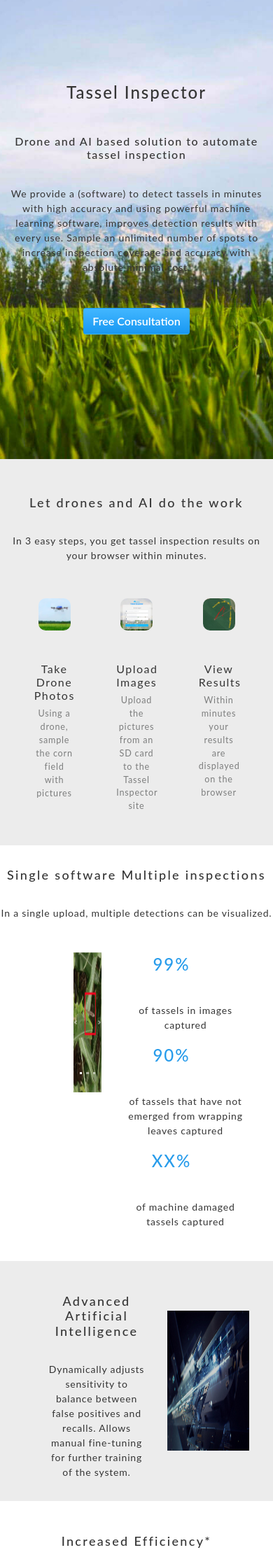
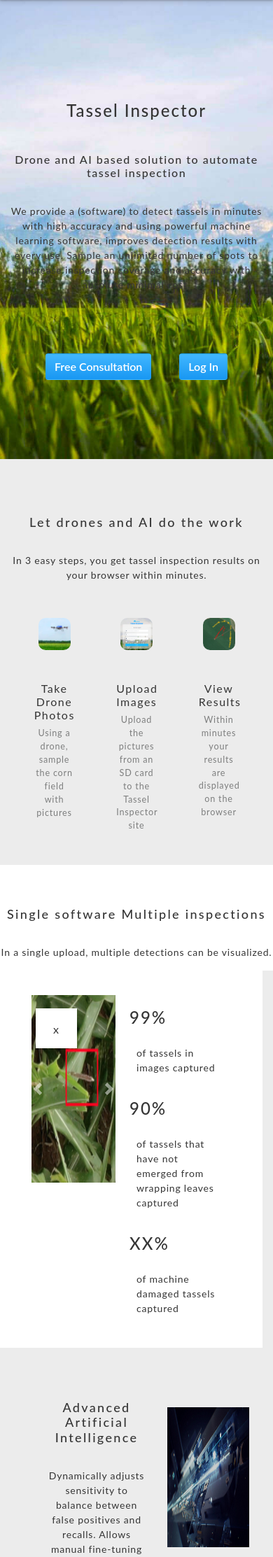
Before and after one commit to wangj383/eavisiontech, a PHP site: page /service.html in a window 390 px wide. Shown: the part 64-2289 px from the top of the page at 70% size. Run offline with PHP 8.4, Linux system fonts and the light colour scheme.

Commit message:
edited service page

```diff
--- a/service.html
+++ b/service.html
@@ -49,8 +49,8 @@
 	<!-- mobile navbar -->
 
 	<div class="bodyOverlay">
-		<div id="serviceBanner" >
-			<div class="container-fluid" style="padding-top: 100px; padding-bottom:100px">
+		<div id="serviceBanner">
+			<div class="container-fluid">
 				<div class="row">
 					<div class="col-12">
 						<h1>Tassel Inspector</h1>
@@ -72,7 +72,10 @@
 						</p>
 					</div>
 				</div>
-				<a href="about.html#aboutContact"><button type="button" class="btn blue-button">Free Consultation</button></a>
+				<div class="row buttons">
+					<a href="about.html#aboutContact"><button type="button" class="btn blue-button">Free Consultation</button></a>
+					<a href="https://www.tasselmaster.com/inspector/#/login" target="_blank"><button type="button" class="btn blue-button">Log In</button></a>
+				</div>
 			</div>
 		</div>
 
@@ -121,45 +124,66 @@
 					</div>
 				</div>
 			</div>
+
 			<div class="row bgWhite">
 				<div class="col-12">
 					<h2>Single software Multiple inspections</h2>
 				</div>
 			</div>
 			<div class="row bgWhite">
-				<div class="col-sm-8 mx-auto serviceSlideShow">
+				<div class="col-sm-8 mx-auto">
 					<p>In a single upload, multiple detections can be visualized.</p>
 				</div>
 			</div>
-			<div class="row bgWhite">
-				<div class="col-3"></div>
-				<div class="col-2 serviceSlideShow">
-					<div id="carouselExampleIndicators" class="carousel slide" data-ride="carousel">
-						<ol class="carousel-indicators">
-							<li data-target="#carouselExampleIndicators" data-slide-to="0" class="active"></li>
-							<li data-target="#carouselExampleIndicators" data-slide-to="1"></li>
-							<li data-target="#carouselExampleIndicators" data-slide-to="2"></li>
-						</ol>
-						<div class="carousel-inner">
-							<div class="carousel-item active">
-								<img class="d-block w-100" src="static/img/tassel1.jpeg" alt="First slide">
-
-							</div>
-							<div class="carousel-item">
-								<img class="d-block w-100" src="static/img/uav-3.jpg" alt="Second slide">
-							</div>
-							<div class="carousel-item">
-								<img class="d-block w-100" src="static/img/tassel-inspector-web.png" alt="Third slide">
-							</div>
-						</div>
-						<a class="carousel-control-prev" href="#carouselExampleIndicators" role="button" data-slide="prev">
+			<div class="row bgWhite slideshowSection container-fluid">
+				<div class="col-1"></div>
+				<div class="col-5 slideshow-container">
+					<div id="mobileCarousel">
+						<a class="carousel-control-prev" href="#visionCarousel" role="button" data-slide="prev">
 							<span class="carousel-control-prev-icon" aria-hidden="true"></span>
 							<span class="sr-only">Previous</span>
 						</a>
-						<a class="carousel-control-next" href="#carouselExampleIndicators" role="button" data-slide="next">
+						<a class="carousel-control-next" href="#visionCarousel" role="button" data-slide="next">
 							<span class="carousel-control-next-icon" aria-hidden="true"></span>
 							<span class="sr-only">Next</span>
 						</a>
+					</div>
+					<div id="carouselArea" class="bgWhite">
+						<div class="container">
+							<div class="row">
+								<div id="serviceCarousel" class="carousel slide mx-auto" data-ride="carousel">
+									<div class="carousel-inner">
+										<div class="carousel-item active">
+											<img class="d-block img-fluid w-100" src="static/img/tassel1.jpeg" alt="First slide">
+											<div class="carousel-caption"><h3>x</h3></div>
+										</div>
+										<div class="carousel-item">
+											<img class="d-block img-fluid w-100" src="static/img/tassel-machine-damage.png" alt="Second slide">
+											<div class="carousel-caption"><h3>xx</h3></div>
+										</div>
+										<div class="carousel-item">
+											<img class="d-block img-fluid w-100" src="static/img/tassel-inspector-web.png" alt="Third slide">
+											<div class="carousel-caption"><h3>xxx</h3></div>
+										</div>
+									</div>
+									<a class="carousel-control-prev" href="#serviceCarousel" role="button" data-slide="prev">
+										<span class="carousel-control-prev-icon" aria-hidden="true"></span>
+										<span class="sr-only">Previous</span>
+									</a>
+									<a class="carousel-control-next" href="#serviceCarousel" role="button" data-slide="next">
+										<span class="carousel-control-next-icon" aria-hidden="true"></span>
+										<span class="sr-only">Next</span>
+									</a>
+									<!-- Thumbnails -->
+									<ul class="thumbnails-carousel clearfix d-none d-sm-block">
+										<li><img src="static/img/tassel1.jpeg"></li>
+										<li><img src="static/img/tassel-machine-damage.png"></li>
+										<li><img src="static/img/tassel-inspector-web.png"></li>
+									</ul>
+								</div>
+							</div>
+
+						</div>
 					</div>
 				</div>
 				<!-- <div class="col-2 serviceSlideShow">
@@ -174,7 +198,7 @@
 					<p class="inline"> of tassels in images captured</p>
 				</div>
 				 -->
-				<div class="col-6 serviceSlideShow">
+				<div class="col-5 slideshowText">
 					<div>
 						<h1 class="inline">99%</h1>
 						<p class="inline"> of tassels in images captured</p>
@@ -188,6 +212,7 @@
 						<p class="inline"> of machine damaged tassels captured</p>
 					</div>
 				</div>
+				<div class="col-1"></div>
 			</div>
 			<div class="serviceSection">
 				<div class="row">
@@ -232,18 +257,18 @@
 				</div>
 			</div>
 			<div class="serviceSection">
-				<h2>Contact Us</h2>
+				<h2>Get in Touch</h2>
 				<div>
 					<img class="contactIcon" src="static/img/icons/checkmark.png">
-					<h3 class="inline">Free Consultation</h3>
+					<p class="inline">Free Consultation</p>
 				</div>
 				<div>
 					<img class="contactIcon" src="static/img/icons/checkmark.png">
-					<h3 class="inline">Free Demonstration</h3>
+					<p class="inline">Free Demonstration</p>
 				</div>
 				<div>
 					<img class="contactIcon" src="static/img/icons/checkmark.png">
-					<h3 class="inline">Multi-language Support</h3>
+					<p class="inline">Multi-language Support</p>
 				</div>
 				<div class="row" style="margin:15px auto;">
 					<a href="mailto:info@eavision.com"><button class="button blue-button">Contact Us</button></a>
@@ -251,8 +276,6 @@
 			</div>
 		</div>
 	</div>
-
-
 
 	<!-- Footer -->
 	<div class="footer">
@@ -272,8 +295,8 @@
 				</div>
 				<div class="col-2"></div>
 				<div class="col socialMedia">
-					<a href="https://www.linkedin.com/company/eavision-technologies/"><img class="footerIcon" src="static/img/icons/linkedin.png"></a>
-					<a href="https://www.youtube.com/channel/UCL1683_IwdnG2kUso3qeQOg"><img class="footerIcon" src="static/img/icons/youtube.png"></a>
+					<a href="https://www.linkedin.com/company/eavision-technologies/" target="_blank"><img class="footerIcon" src="static/img/icons/linkedin.png"></a>
+					<a href="https://www.youtube.com/channel/UCL1683_IwdnG2kUso3qeQOg" target="_blank"><img class="footerIcon" src="static/img/icons/youtube.png"></a>
 				</div>
 				<!-- <div class="col-2"></div> -->
 			</div>
--- a/static/css/eavisionStyle.css
+++ b/static/css/eavisionStyle.css
@@ -68,6 +68,7 @@ nav{
 	height: 64px !important;
 	z-index: 5;
 	background-color: #FFFFFF;
+	box-shadow: 0 1px 2px 0 rgba(60,64,67,0.3), 0 2px 6px 2px rgba(60,64,67,0.15);
 }
 
 .navigation .navbar-collapse{
@@ -124,9 +125,7 @@ a span:hover{
 	background-color: #353535;
 	color: #FFFFFF;
 }
-.footer .row{
-	margin-left:10%;
-}
+
 .footer h3{
 	/* text-transform: uppercase; */
 	padding-top: 48px;
@@ -197,7 +196,7 @@ a span:hover{
 	border-radius: 4px;
     font-weight: 600;
 	background-image: linear-gradient(-180deg,#42b7ff,#1897f2);
-	transition-duration: 0.3s;
+	transition-duration: 4s;
 	/* box-shadow: 0 4px 8px 0 rgba(0,0,0,0.2);  */
 
 }
@@ -206,7 +205,12 @@ a span:hover{
 }
 
 .blue-button:hover{
-	background-image: linear-gradient(-180deg,#6abef3,#58b8fc);
+	background-image: linear-gradient(-180deg,#6dd1ff,#4ac2f1);
+	/* other color choice (less bright): #6dc5ff,#4ab4f1 */
+}
+
+.blue-button:active{
+	background-image: linear-gradient(-180deg,#18a2f2,#42baff) !important;
 }
 
 .blue-border-button{
@@ -233,7 +237,7 @@ a span:hover{
 	background-size: cover;
 	background-position: center; */
 	color: #FFFFFF;
-	height: 92vh;
+	height: 45vw;
 	margin-top: 64px;
 }
 
@@ -247,7 +251,7 @@ a span:hover{
 
 #homeBanner .w-100{
 	width: 100% !important;
-	height: 92vh;
+	height: 45vw;
   }
 
 #homeVideo {
@@ -483,13 +487,12 @@ video {
 	background-position: bottom;
 	background-size: cover;
 	background-color: #e5e5e5;
-	color: black;
 	text-align: center;
 	height: 720px;
 }
 
 #serviceBanner h1{
-	margin-top:64px;
+	margin-top:190px;
 }
 #serviceBanner h3{
 	margin-top: 20px;
@@ -497,8 +500,17 @@ video {
 }
 
 #serviceBanner p{
-	margin-top: 16px;
+	margin-top: 15px;
 	margin-bottom: 48px;
+}
+
+#serviceBanner .buttons{
+	justify-content: center;
+}
+
+#serviceBanner button{
+	margin:40px 20px;
+	justify-content: center;
 }
 
 #serviceDescription{
@@ -514,12 +526,11 @@ video {
 
 #serviceDescription h1{
 	position: relative;
-	bottom:15px;
-	right:20px;
-	color:#289CEB;
+	right:10px;
+	/* color:#289CEB; */
 }
 #serviceDescription h2{
-	margin-top: 32px;
+	margin-top: 60px;
 	margin-bottom: 32px;
 }
 #serviceDescription h3{
@@ -580,42 +591,25 @@ video {
 	border-bottom-left-radius: 10px;
 }
 
-/* .imgOverlay1{
-	position: absolute;
-	top:19vw;
-	right:5vw;
-	color:rgb(65, 134, 238);
-	opacity: 0.3;
-	font-size:150px;
+
+/* Slideshow */
+#serviceDescription .slideshowSection{
+	padding-top:35px;
+}
+#serviceDescription .slideshow-container {
+	align-items: center;
+	max-width: 1000px;
+	position: relative;
+	padding-bottom:10px;
 }
 
-.imgOverlay2{
-	position: absolute;
-	top:19vw;
-	right:5vw;
-	color:rgb(65, 134, 238);
-	opacity: 0.3;
-	font-size:150px;
+#serviceDescription .slideshowText {
+	text-align: left;
+
 }
-
-.imgOverlay3{
-	position: absolute;
-	top:19vw;
-	right:5vw;
-	color:rgb(65, 134, 238);
-	opacity: 0.3;
-	font-size:150px;
-} */
-
-
-#serviceDescription .serviceSlideShow{
-	padding-bottom:30px;
-	align-items: center;
-}
-
 #serviceDescription .w-100{
-	width: 100%;
-	height: 200px;
+	width: 450px !important;
+	height:268px;
 }
 
 .serviceSection{
@@ -640,14 +634,14 @@ video {
 }
 
 #serviceIcon2{
-	margin-bottom: 10px;
+	margin-bottom: 5px;
 	width: 110px;
 	height: auto;
 }
 
 #serviceIcon3{
-	margin-top: 10px;
-	width: 115px;
+	margin-bottom: 5px;
+	width: 140px;
 	height: auto;
 }
 
@@ -966,7 +960,7 @@ ul.thumbnails-carousel li {
 
 	/* Homepage */
 	#homeBanner{
-		height: 250px;
+		/* height: 250px; */
 		background-image: url("../img/homeHeader.jpg");
 		background-color: #FAFAFA;
 		/* background-color: #FAFAFA */
```
Also changed, not shown: about.html (+9 -7 lines), index.html (+9 -2 lines), solution.html (+9 -3 lines), vision.html (+11 -5 lines), 1 other file.
